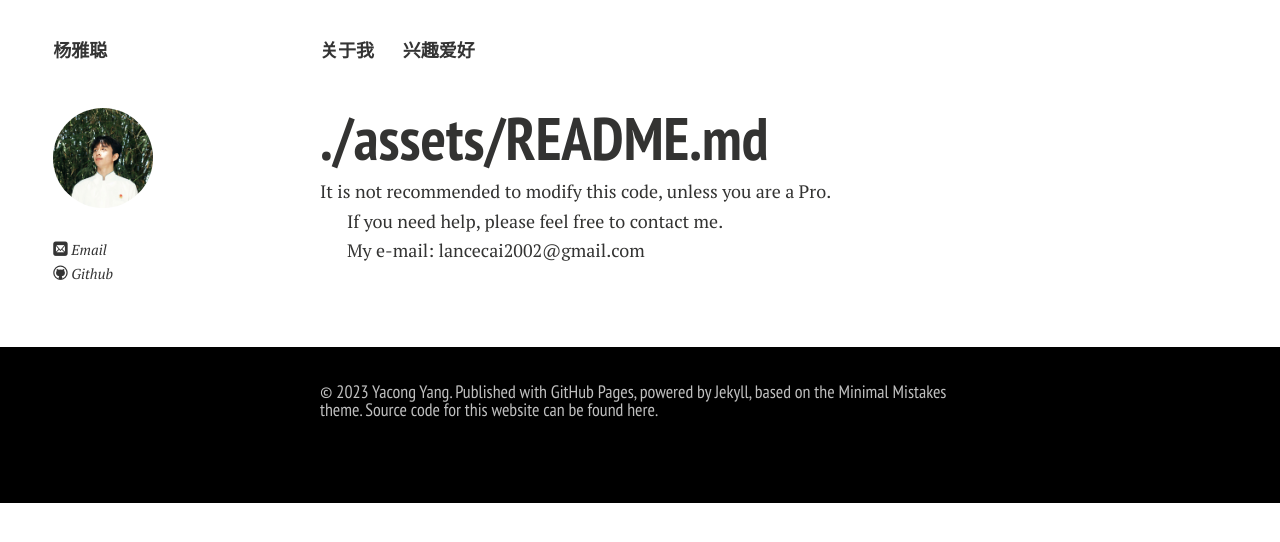
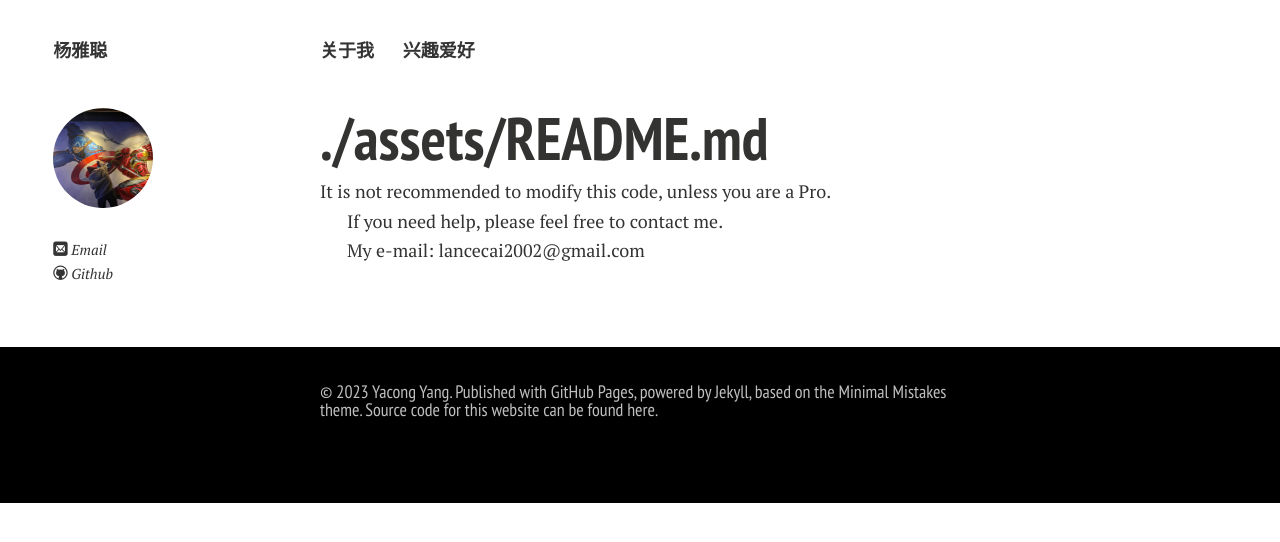
Before and after one commit to yyc220/yyc220.github.io, a Jekyll site: the page built from assets/README.md, in a window 1280 px wide. Shown: the top 542 px of the page. Built offline with Jekyll 4.4.1, drawn with Linux system fonts in a browser that asks for light colours; nearby versions of some CDN libraries; our own code applies the rules of GitHub Pages for plain Markdown files; comment, search, counter and statistics services are not loaded; a style sheet for code colours, icons or effects is not loaded.

Commit message:
update 7

```diff
--- a/_config.yml
+++ b/_config.yml
@@ -7,7 +7,7 @@ url: https://yyc220.github.io
 # Owner/author information
 owner:
   name: Yacong Yang
-  avatar: hanlin.jpg
+  avatar: yacong.jpg
   # bio:
   email: 102101304@fzu.edu.cn
   # Social networking links are used in author-bio sidebar. Update and remove as you like.
```
Also changed, not shown: images/MCM-figure3.jpg (deleted), images/iot-manager.png (deleted), images/openiot-system.png (deleted), images/resnet-ahp.png (deleted), images/speech1.JPG (deleted), images/yacong.jpg (added).
